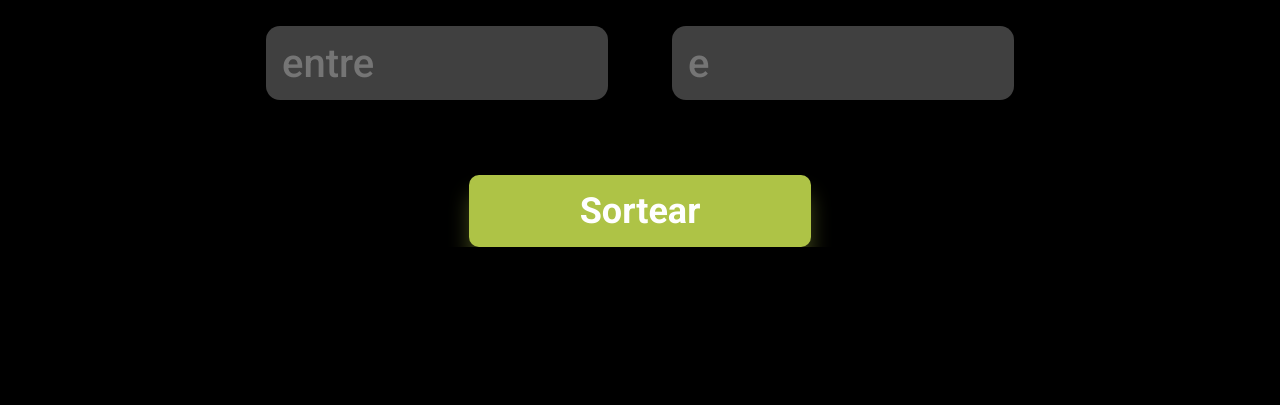
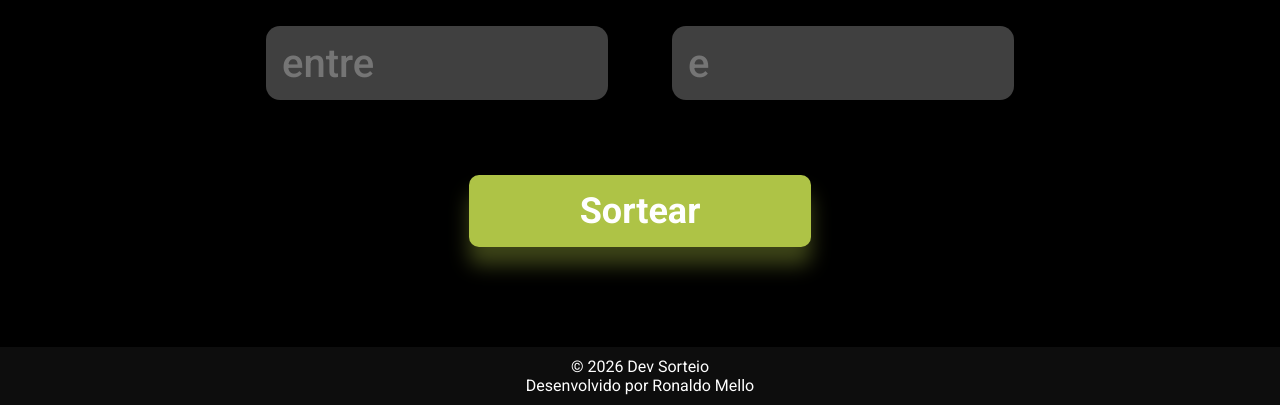
Before and after one commit to ronaldomelo116/projeto-random, a plain HTML site: page index.html in a window 1280 px wide. Shown: the part 697-1102 px from the top of the page. Before the commit the page ends 944 px from the top, so only its background shows below. Drawn offline with Linux system fonts and the light colour scheme.

Commit message:
add rodapé

```diff
--- a/index.html
+++ b/index.html
@@ -29,6 +29,12 @@
     <button onclick="numberGenerator()">Sortear</button>
   </main>
 
+  <footer class="rodape">
+        <p>&copy; 2026 Dev Sorteio</p>
+        <p>Desenvolvido por <span>Ronaldo Mello</span></p>
+    </footer>
+
+
   <script src="script.js"></script>
 </body>
 
--- a/style.css
+++ b/style.css
@@ -8,6 +8,13 @@
 
 body {
     background-color: black;
+    min-height: 100vh;
+    display: flex;
+    flex-direction: column;
+}
+
+main {
+    flex-grow: 1;
 }
 
 header {
@@ -111,12 +118,24 @@
     scale: 0.9;
 }
 
+.rodape {
+    text-align: center;
+    padding: 10px;
+    margin-top: 100px;
+    background-color: rgba(255, 255, 255, 0.05);
+}
+
+.rodape span:hover {
+    color: #AEC346;
+    font-weight: bold;
+}
+
 
 @media (max-width: 768px) {
     img {
         width: 283px;
         height: auto;
-        margin: 156px auto 40px;
+        margin: 90px auto 40px
     }
 
     h1 {
@@ -141,5 +160,4 @@
         margin-top: 55px;
     }
 
-
 }
```
